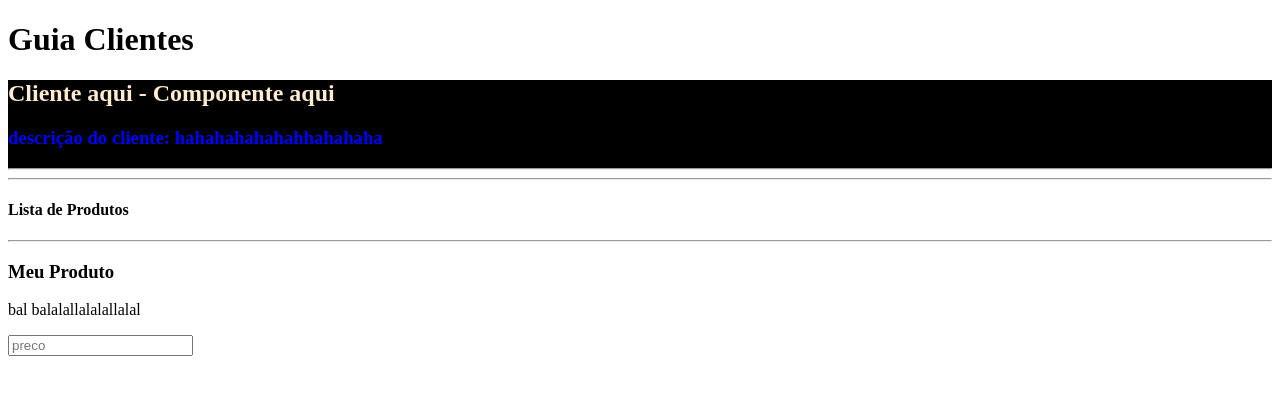
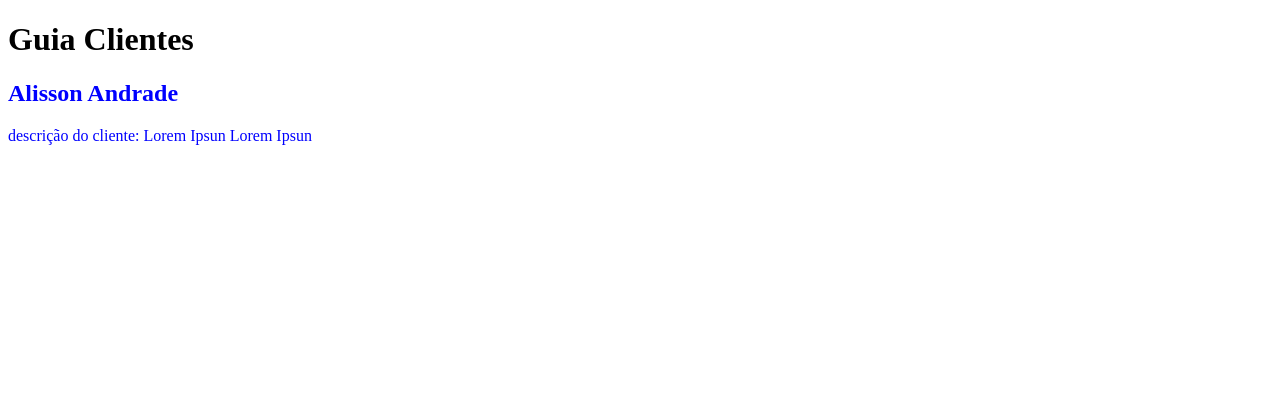
Before and after one commit to AlissonAndradee/CursoVueAnotacoes, a Vue app: page / in a window 1280 px wide. Shown: the top 394 px of the page. Built offline with nearby package versions, Linux system fonts and the light colour scheme.

Commit message:
Curso VUE Reatividade

```diff
--- a/src/App.vue
+++ b/src/App.vue
@@ -2,22 +2,18 @@
   <div id="app">
     <h1>Guia Clientes</h1>
     <Cliente/>
-    <hr>
-      <h4>Lista de Produtos</h4>
-    <hr>
-    <Produto/>
   </div>
 </template>
 
 <script>
 import Cliente from "./components/Cliente"
-import Produto from "./components/Produto"
+// import Produto from "./components/Produto"
 
 export default {
   name: 'App',
   components: {
     Cliente,
-    Produto
+    // Produto
   }
 
 }
--- a/src/components/Cliente.vue
+++ b/src/components/Cliente.vue
@@ -1,26 +1,30 @@
 <template>
 
     <div id="cliente">
-        <h2 id="cliente-nome">Cliente aqui - Componente aqui</h2>
-        <h3> descrição do cliente: hahahahahahahhahahaha </h3>
-        <hr>
+        <h2 id="cliente-nome">{{ nome }}</h2>
+        <p> descrição do cliente: {{ descrição }} </p>
+
     </div>
 
 </template>
 
 <script>
 export default {
-
+    data(){
+        return {
+            nome: "Alisson Andrade",
+            numero: "",
+            email: "",
+            idade: 0,
+            descrição: "Lorem Ipsun Lorem Ipsun"
+        }
+    }
 }
 </script>
 
 <style scoped>
     #cliente{
         color:blue;
-        background-color: black;
     }
 
-    #cliente-nome{
-        color:blanchedalmond;
-    }
 </style>
```
